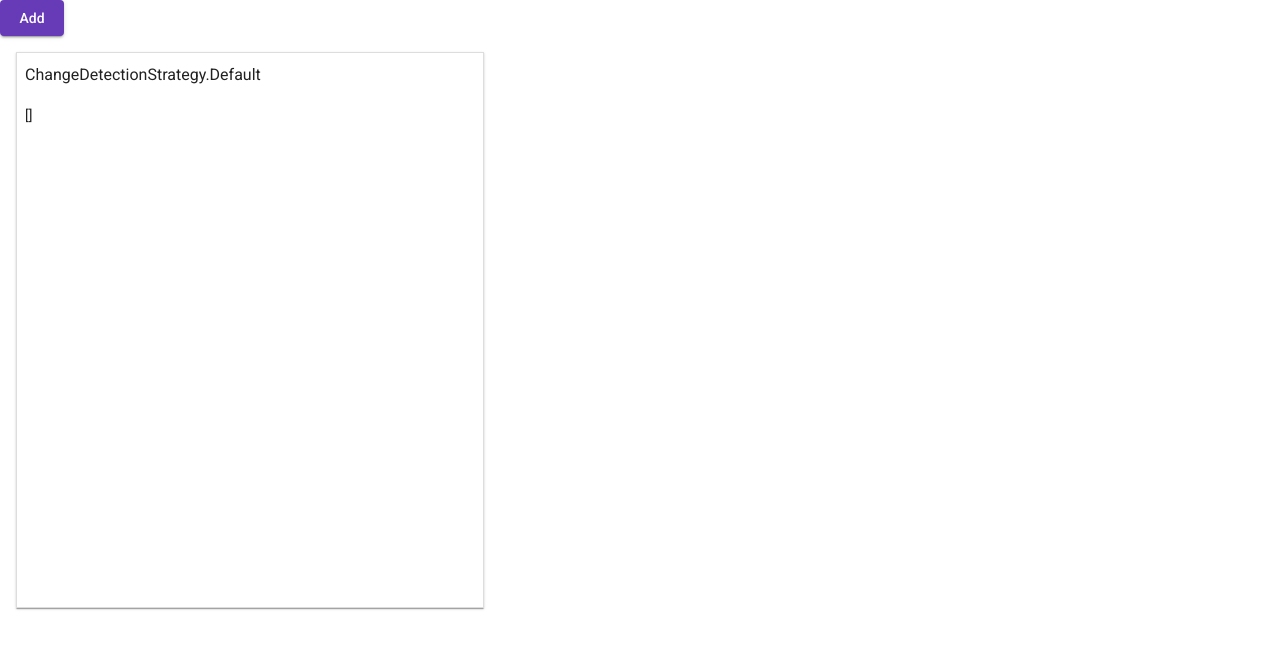
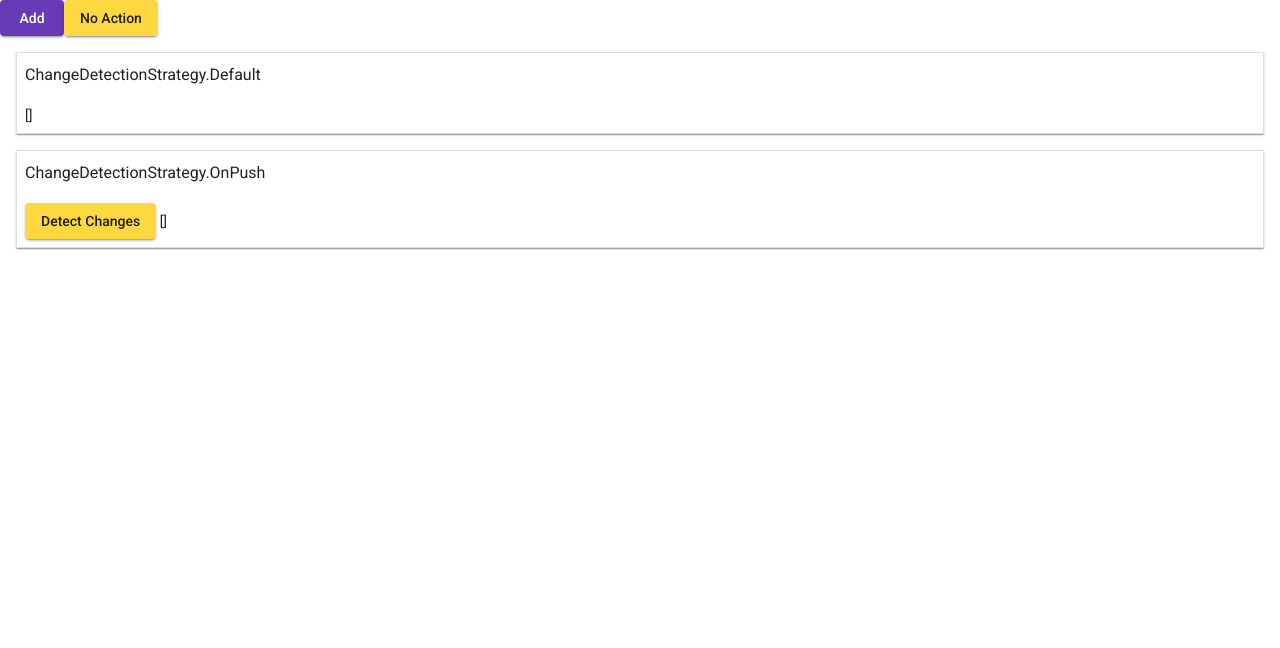
Before and after one commit to kgotgit/ng-change-detection, an Angular app: page / in a window 1280 px wide. Shown: the top 648 px of the page. Built offline with nearby package versions, Linux system fonts and the light colour scheme.

Commit message:
default and onpush component changes

```diff
--- a/src/app/app.component.html
+++ b/src/app/app.component.html
@@ -1,2 +1,6 @@
 <button mat-raised-button color="primary" (click)="onAdd()">Add</button>
+
+<button mat-raised-button color="accent">No Action</button>
+
 <app-default-box [boxes]="boxes"></app-default-box>
+<app-on-push-box [boxes]="boxes"></app-on-push-box>
--- a/src/app/boxes/default-box/default-box.component.html
+++ b/src/app/boxes/default-box/default-box.component.html
@@ -1,4 +1,4 @@
-<div class="mat-card mat-focus-indicator box one">
+<div class="mat-card mat-focus-indicator box">
   <h3>ChangeDetectionStrategy.Default</h3>
 
 {{boxes |json}}
--- a/src/app/boxes/default-box/default-box.component.ts
+++ b/src/app/boxes/default-box/default-box.component.ts
@@ -3,7 +3,7 @@ import { Component, OnInit, Input } from '@angular/core';
 @Component({
   selector: 'app-default-box',
   templateUrl: './default-box.component.html',
-  styleUrls: ['./default-box.component.css']
+  styleUrls: ['./default-box.component.css'],
 })
 export class DefaultBoxComponent implements OnInit {
 
--- a/src/app/boxes/on-push-box/on-push-box.component.html
+++ b/src/app/boxes/on-push-box/on-push-box.component.html
@@ -1 +1,7 @@
-<p>on-push-box works!</p>
+<div class="mat-card mat-focus-indicator box">
+  <h3>ChangeDetectionStrategy.OnPush</h3>
+  <button mat-raised-button color="accent" (click)="noAction($event)">Detect Changes</button>
+{{boxes |json}}
+
+
+ </div>
--- a/src/app/boxes/on-push-box/on-push-box.component.ts
+++ b/src/app/boxes/on-push-box/on-push-box.component.ts
@@ -1,15 +1,45 @@
-import { Component, OnInit } from '@angular/core';
+import { Component, OnInit, Input, ChangeDetectionStrategy, DoCheck, ChangeDetectorRef } from '@angular/core';
 
 @Component({
   selector: 'app-on-push-box',
   templateUrl: './on-push-box.component.html',
-  styleUrls: ['./on-push-box.component.css']
+  styleUrls: ['./on-push-box.component.css'],
+  changeDetection:ChangeDetectionStrategy.OnPush
 })
-export class OnPushBoxComponent implements OnInit {
+export class OnPushBoxComponent implements OnInit, DoCheck{
 
-  constructor() { }
+  _boxes:[];
+  _count=-1;
 
-  ngOnInit(): void {
+  @Input()
+  set boxes(boxes){
+    this._boxes=boxes;
+    this.setCount();
+  }
+  get boxes(){
+    return this._boxes;
+  }
+
+  constructor(private changeDetectorRef:ChangeDetectorRef) { }
+
+  ngOnInit(): void {}
+
+  setCount(){
+    this._count=Array.isArray(this._boxes)?this._boxes.length:0;
+  }
+
+  ngDoCheck(): void {
+    console.log("ngDoCheck");
+    if(this._boxes && this._boxes.length!=this._count){
+      this.changeDetectorRef.markForCheck();
+      this.setCount();
+      console.log("markForCheck");
+    }
+  }
+
+  noAction($event){
+    this.changeDetectorRef.markForCheck();
+    console.log("Detect Changes app-on-push-box");
   }
 
 }
```
Also changed, not shown: medium/scenario1_pictorial_illustratio.JPG (added).
